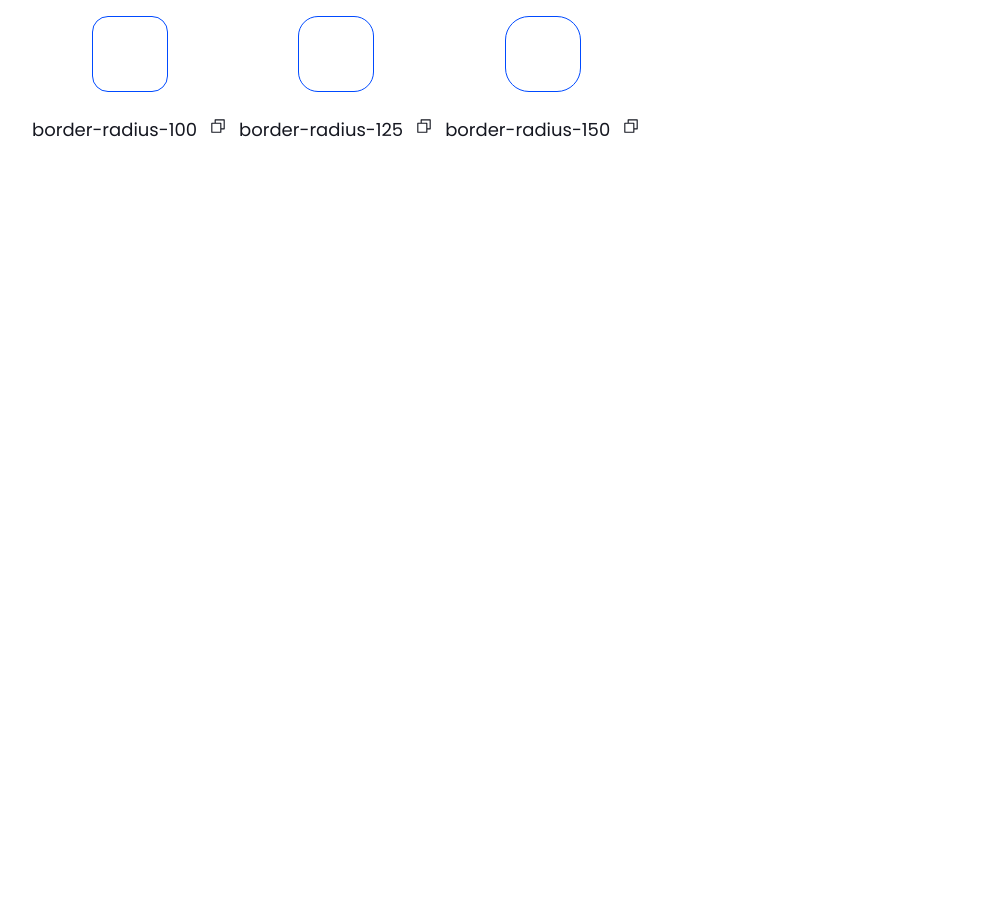
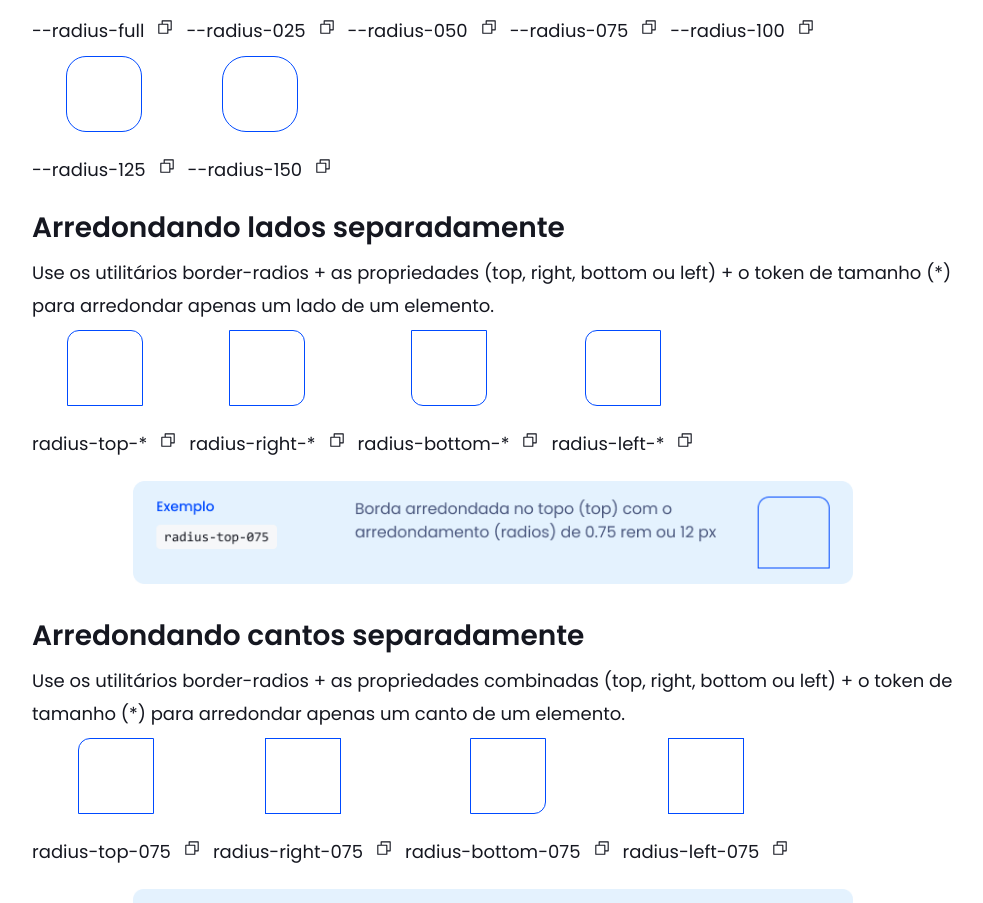
Before and after one commit to luanaforte/Design_System-EADedo, a React (Vite) app: page /Fundamentos/Border in a window 1280 px wide. Shown: the part 259-1162 px from the top of the page, without its empty margins (147-1130 px from the left). Before the commit the page ends 800 px from the top, so only its background shows below. Built offline with nearby package versions, Linux system fonts and the light colour scheme; a web font is replaced by a local one.

Commit message:
Documentação das bordas

```diff
--- a/src/EaDedo/fundamentals/Border/Border.css
+++ b/src/EaDedo/fundamentals/Border/Border.css
@@ -37,6 +37,262 @@
 .radius__150 {
   border-radius: var(--radius-150);
 }
+
+.radius-top-full {
+  border-top-left-radius: var(--radius-full);
+  border-top-right-radius: var(--radius-full);
+}
+
+.radius-top-025 {
+  border-top-left-radius: var(--radius-025);
+  border-top-right-radius: var(--radius-025);
+}
+
+.radius-top-050 {
+  border-top-left-radius: var(--radius-050);
+  border-top-right-radius: var(--radius-050);
+}
+
+.radius-top-075 {
+  border-top-left-radius: var(--radius-075);
+  border-top-right-radius: var(--radius-075);
+}
+
+.radius-top-100 {
+  border-top-left-radius: var(--radius-100);
+  border-top-right-radius: var(--radius-100);
+}
+
+.radius-top-125 {
+  border-top-left-radius: var(--radius-125);
+  border-top-right-radius: var(--radius-125);
+}
+
+.radius-top-150 {
+  border-top-left-radius: var(--radius-150);
+  border-top-right-radius: var(--radius-150);
+}
+
+/* RIGHT */
+.radius-right-full {
+  border-top-right-radius: var(--radius-full);
+  border-bottom-right-radius: var(--radius-full);
+}
+
+.radius-right-025 {
+  border-top-right-radius: var(--radius-025);
+  border-bottom-right-radius: var(--radius-025);
+}
+
+.radius-right-050 {
+  border-top-right-radius: var(--radius-050);
+  border-bottom-right-radius: var(--radius-050);
+}
+
+.radius-right-075 {
+  border-top-right-radius: var(--radius-075);
+  border-bottom-right-radius: var(--radius-075);
+}
+
+.radius-right-100 {
+  border-top-right-radius: var(--radius-100);
+  border-bottom-right-radius: var(--radius-100);
+}
+
+.radius-right-125 {
+  border-top-right-radius: var(--radius-125);
+  border-bottom-right-radius: var(--radius-125);
+}
+
+.radius-right-150 {
+  border-top-right-radius: var(--radius-150);
+  border-bottom-right-radius: var(--radius-150);
+}
+
+/* BOTTOM */
+.radius-bottom-full {
+  border-bottom-left-radius: var(--radius-full);
+  border-bottom-right-radius: var(--radius-full);
+}
+
+.radius-bottom-025 {
+  border-bottom-left-radius: var(--radius-025);
+  border-bottom-right-radius: var(--radius-025);
+}
+
+.radius-bottom-050 {
+  border-bottom-left-radius: var(--radius-050);
+  border-bottom-right-radius: var(--radius-050);
+}
+
+.radius-bottom-075 {
+  border-bottom-left-radius: var(--radius-075);
+  border-bottom-right-radius: var(--radius-075);
+}
+
+.radius-bottom-100 {
+  border-bottom-left-radius: var(--radius-100);
+  border-bottom-right-radius: var(--radius-100);
+}
+
+.radius-bottom-125 {
+  border-bottom-left-radius: var(--radius-125);
+  border-bottom-right-radius: var(--radius-125);
+}
+
+.radius-bottom-150 {
+  border-bottom-left-radius: var(--radius-150);
+  border-bottom-right-radius: var(--radius-150);
+}
+
+/* LEFT */
+.radius-left-full {
+  border-top-left-radius: var(--radius-full);
+  border-bottom-left-radius: var(--radius-full);
+}
+
+.radius-left-025 {
+  border-top-left-radius: var(--radius-025);
+  border-bottom-left-radius: var(--radius-025);
+}
+
+.radius-left-050 {
+  border-top-left-radius: var(--radius-050);
+  border-bottom-left-radius: var(--radius-050);
+}
+
+.radius-left-075 {
+  border-top-left-radius: var(--radius-075);
+  border-bottom-left-radius: var(--radius-075);
+}
+
+.radius-left-100 {
+  border-top-left-radius: var(--radius-100);
+  border-bottom-left-radius: var(--radius-100);
+}
+
+.radius-left-125 {
+  border-top-left-radius: var(--radius-125);
+  border-bottom-left-radius: var(--radius-125);
+}
+
+.radius-left-150 {
+  border-top-left-radius: var(--radius-150);
+  border-bottom-left-radius: var(--radius-150);
+}
+
+.radius-top-left-full {
+  border-top-left-radius: var(--radius-full);
+}
+
+.radius-top-left-025 {
+  border-top-left-radius: var(--radius-025);
+}
+
+.radius-top-left-050 {
+  border-top-left-radius: var(--radius-050);
+}
+
+.radius-top-left-075 {
+  border-top-left-radius: var(--radius-075);
+}
+
+.radius-top-left-100 {
+  border-top-left-radius: var(--radius-100);
+}
+
+.radius-top-left-125 {
+  border-top-left-radius: var(--radius-125);
+}
+
+.radius-top-left-150 {
+  border-top-left-radius: var(--radius-150);
+}
+
+.radius-top-right-full {
+  border-top-right-radius: var(--radius-full);
+}
+
+.radius-top-right-025 {
+  border-top-right-radius: var(--radius-025);
+}
+
+.radius-top-right-050 {
+  border-top-right-radius: var(--radius-050);
+}
+
+.radius-top-right-075 {
+  border-top-right-radius: var(--radius-075);
+}
+
+.radius-top-right-100 {
+  border-top-right-radius: var(--radius-100);
+}
+
+.radius-top-right-125 {
+  border-top-right-radius: var(--radius-125);
+}
+
+.radius-top-right-150 {
+  border-top-right-radius: var(--radius-150);
+}
+
+.radius-bottom-left-full {
+  border-bottom-left-radius: var(--radius-full);
+}
+
+.radius-bottom-left-025 {
+  border-bottom-left-radius: var(--radius-025);
+}
+
+.radius-bottom-left-050 {
+  border-bottom-left-radius: var(--radius-050);
+}
+
+.radius-bottom-left-075 {
+  border-bottom-left-radius: var(--radius-075);
+}
+
+.radius-bottom-left-100 {
+  border-bottom-left-radius: var(--radius-100);
+}
+
+.radius-bottom-left-125 {
+  border-bottom-left-radius: var(--radius-125);
+}
+
+.radius-bottom-left-150 {
+  border-bottom-left-radius: var(--radius-150);
+}
+
+.radius-bottom-right-full {
+  border-bottom-right-radius: var(--radius-full);
+}
+
+.radius-bottom-right-025 {
+  border-bottom-right-radius: var(--radius-025);
+}
+
+.radius-bottom-right-050 {
+  border-bottom-right-radius: var(--radius-050);
+}
+
+.radius-bottom-right-075 {
+  border-bottom-right-radius: var(--radius-075);
+}
+
+.radius-bottom-right-100 {
+  border-bottom-right-radius: var(--radius-100);
+}
+
+.radius-bottom-right-125 {
+  border-bottom-right-radius: var(--radius-125);
+}
+
+.radius-bottom-right-150 {
+  border-bottom-right-radius: var(--radius-150);
+}
+
 
 /* border color */
 /* ANIL */
--- a/src/EaDedo/fundamentals/Border/Border.jsx
+++ b/src/EaDedo/fundamentals/Border/Border.jsx
@@ -1,17 +1,31 @@
+import React, { useState } from "react";
 import { Check, Copy } from "@phosphor-icons/react";
-import React from "react";
+import Arredondando_lados_separadamente from "../../../assets/Arredondando_lados_separadamente.png";
+import Arredondando_cantos_separadamente from "../../../assets/Arredondando_cantos_separadamente.png";
+import "./Border.css";
 
-import "./Border.css";
-import { useState } from "react";
+const borderRadiusTokens = [
+	{ name: "--radius-full", value: "100%" },
+	{ name: "--radius-025", value: "0.25rem" },
+	{ name: "--radius-050", value: "0.5rem" },
+	{ name: "--radius-075", value: "0.75rem" },
+	{ name: "--radius-100", value: "1rem" },
+	{ name: "--radius-125", value: "1.25rem" },
+	{ name: "--radius-150", value: "1.5rem" },
+];
 
-const borderRadiusValues = [
-	{ name: "border-radius-full", radius: "100%" },
-	{ name: "border-radius-025", radius: "0.25rem" },
-	{ name: "border-radius-050", radius: "0.5rem" },
-	{ name: "border-radius-075", radius: "0.75rem" },
-	{ name: "border-radius-100", radius: "1rem" },
-	{ name: "border-radius-125", radius: "1.25rem" },
-	{ name: "border-radius-150", radius: "1.5rem" },
+const borderRadiusLados = [
+	{ name: "radius-top-*", previewClass: "radius-top-075" },
+	{ name: "radius-right-*", previewClass: "radius-right-075" },
+	{ name: "radius-bottom-*", previewClass: "radius-bottom-075" },
+	{ name: "radius-left-*", previewClass: "radius-left-075" },
+];
+
+const borderRadiusCantos = [
+	{ name: "radius-top-075", previewClass: "radius-top-left-075" },
+	{ name: "radius-right-075", previewClass: "radius-right-bottom-075" },
+	{ name: "radius-bottom-075", previewClass: "radius-bottom-right-075" },
+	{ name: "radius-left-075", previewClass: "radius-left-top-075" },
 ];
 
 const copyToClipboard = (text, setCopiedText) => {
@@ -19,27 +33,23 @@ const copyToClipboard = (text, setCopiedText) => {
 		.writeText(text)
 		.then(() => {
 			setCopiedText(true);
-			setTimeout(() => {
-				setCopiedText(false);
-			}, 2000);
+			setTimeout(() => setCopiedText(false), 2000);
 		})
 		.catch((err) => {
 			console.error("Failed to copy: ", err);
 		});
 };
 
-const CardBorderRadius = ({ name, radius }) => {
-	const [copiedRadius, setCopiedRadius] = useState(false);
+const CardBorderRadius = ({ name, styleValue = "", previewClass = "" }) => {
+	const [copied, setCopied] = useState(false);
 
 	return (
-		<div className="flexbox__center--column-center">
+		<div className="flexbox__center--column-center ">
 			<div
-				className="card--radius"
-				onClick={() => copyToClipboard(radius, setCopiedRadius)}
-				style={{
-					borderRadius: radius,
-				}}>
-				{copiedRadius ? (
+				className={`card--radius ${previewClass}`}
+				onClick={() => copyToClipboard(name, setCopied)}
+				style={styleValue ? { borderRadius: styleValue } : {}}>
+				{copied ? (
 					<Check className="copied-icon copied-icon__hover" size={16} />
 				) : (
 					<Copy className="copied-icon copied-icon__hover" size={16} />
@@ -48,9 +58,9 @@ const CardBorderRadius = ({ name, radius }) => {
 			<div className="flexbox__center">
 				<p className="paragraph--medium margin-0">{name}</p>
 				<p
-					className="font-size-sm margin-0 "
-					onClick={() => copyToClipboard(radius, setCopiedRadius)}>
-					{copiedRadius ? <Check size={18} /> : <Copy size={18} />}
+					className="font-size-sm margin-0"
+					onClick={() => copyToClipboard(name, setCopied)}>
+					{copied ? <Check size={18} /> : <Copy size={18} />}
 				</p>
 			</div>
 		</div>
@@ -61,14 +71,65 @@ export default function Border() {
 	return (
 		<div className="container-xl">
 			<h2 className="heading2">Border Radius</h2>
-			<div className="flexbox__wrap">
-				{borderRadiusValues.map((borderRadiusObject, index) => (
+			<p className="paragraph">
+				Use utilitários como border-radios para aplicar diferentes tamanhos de
+				raio de borda a um elemento.
+			</p>
+
+			<div className="flexbox__wrap margin__bottom--default">
+				{borderRadiusTokens.map((item, index) => (
 					<CardBorderRadius
 						key={index}
-						name={borderRadiusObject.name}
-						radius={borderRadiusObject.radius}
+						name={item.name}
+						styleValue={item.value}
 					/>
 				))}
+			</div>
+
+			<h3 className="heading3">Arredondando lados separadamente</h3>
+			<p className="paragraph">
+				Use os utilitários border-radios + as propriedades (top, right, bottom
+				ou left) + o token de tamanho (*) para arredondar apenas um lado de um
+				elemento.
+			</p>
+			<div className="flexbox__wrap margin__bottom--default">
+				{borderRadiusLados.map((item, index) => (
+					<CardBorderRadius
+						key={index}
+						name={item.name}
+						previewClass={item.previewClass}
+					/>
+				))}
+			</div>
+			<div className="container-sm">
+				<img
+					src={Arredondando_lados_separadamente}
+					alt="Arredondando lados separadamente"
+					className="image-fluid margin__bottom--default"
+				/>
+			</div>
+
+			<h3 className="heading3">Arredondando cantos separadamente</h3>
+			<p className="paragraph">
+				Use os utilitários border-radios + as propriedades combinadas (top,
+				right, bottom ou left) + o token de tamanho (*) para arredondar apenas
+				um canto de um elemento.
+			</p>
+			<div className="flexbox__wrap margin__bottom--default">
+				{borderRadiusCantos.map((item, index) => (
+					<CardBorderRadius
+						key={index}
+						name={item.name}
+						previewClass={item.previewClass}
+					/>
+				))}
+			</div>
+			<div className="container-sm">
+				<img
+					src={Arredondando_cantos_separadamente}
+					alt="Arredondando cantos separadamente"
+					className="image-fluid margin__bottom--default"
+				/>
 			</div>
 		</div>
 	);
```
Also changed, not shown: public/inject-assets.js, src/assets/Arredondando_cantos_separadamente.png (added), src/assets/Arredondando_lados_separadamente.png (added).
